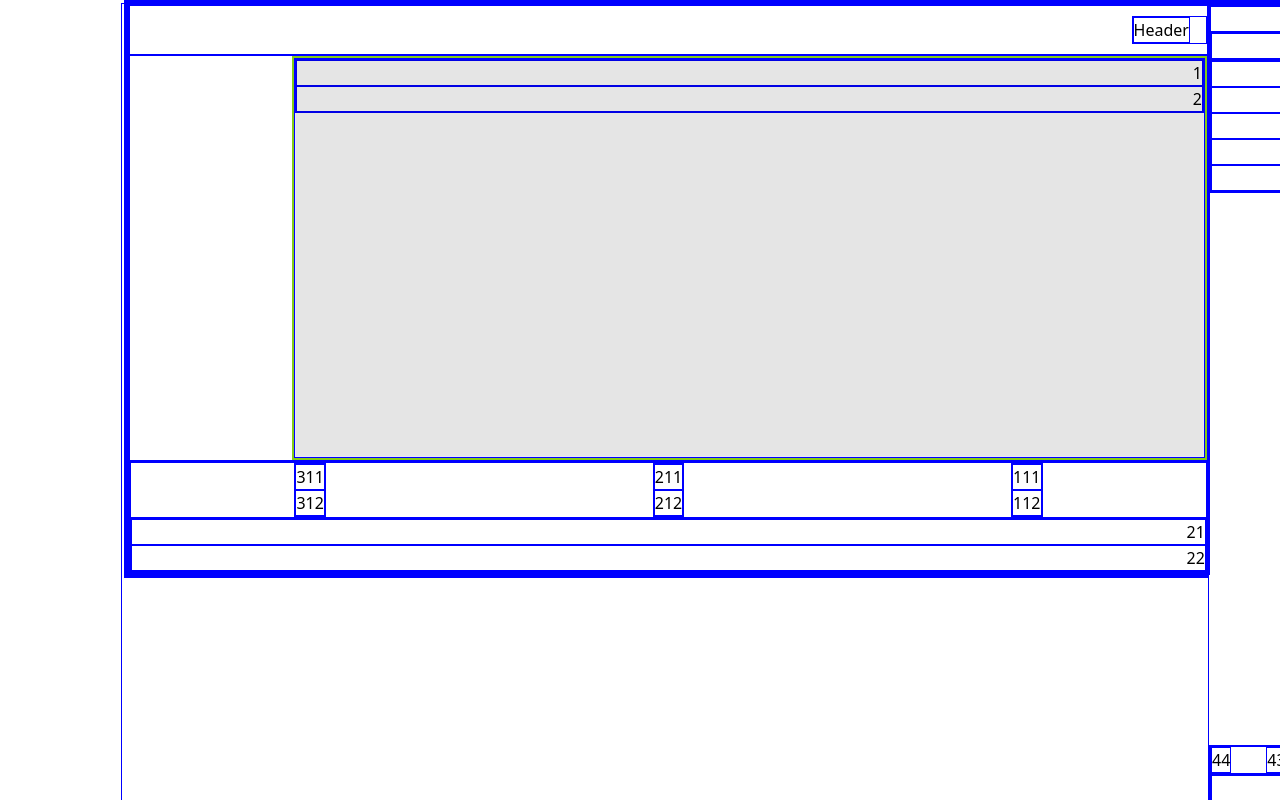
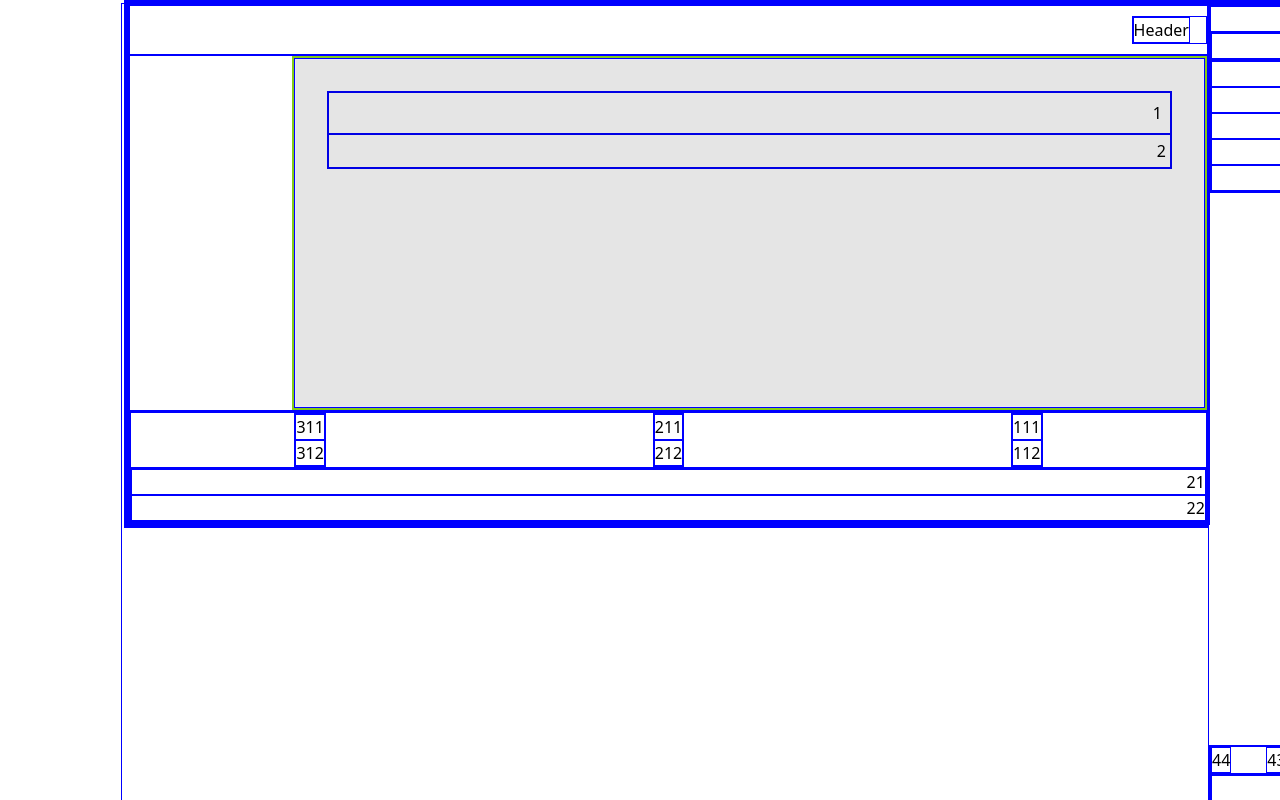
Before and after one commit to zahra-hsb/hanz-, a Next.js app: page / in a window 1280 px wide. Built offline with nearby package versions, Linux system fonts and the light colour scheme.

Commit message:
inner spaces for elements added

```diff
--- a/src/components/layout/Main/index.js
+++ b/src/components/layout/Main/index.js
@@ -1,11 +1,11 @@
 const Main = () => {
     return (
         <>
-            <main className="w-full h-[400px] relative">
+            <main className="w-full h-[350px] relative p-8">
                 <div className="absolute top-0 left-0 bg-black opacity-10 w-full h-full"></div>
                 <div className="flex flex-col">
-                    <div>1</div>
-                    <div>2</div>
+                    <div className="p-2">1</div>
+                    <div className="p-1">2</div>
                 </div>
             </main>
         </>
```
